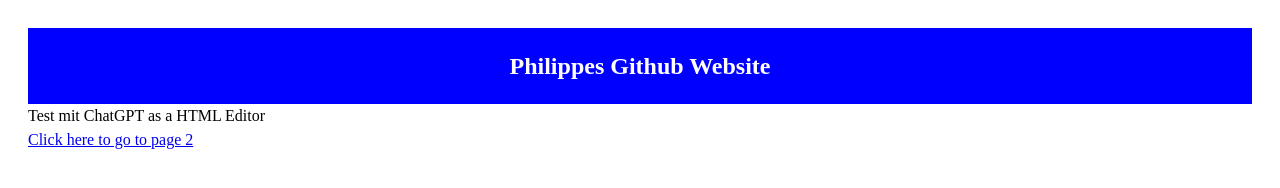
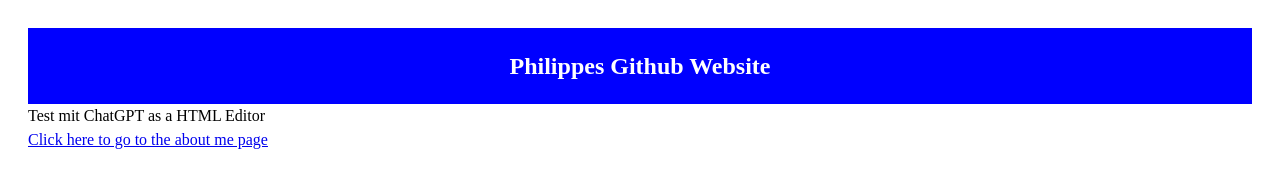
Before and after one commit to philippemeyer5/philippemeyer5.github.io, a plain HTML site: page index.html in a window 1280 px wide. Drawn offline with Linux system fonts and the light colour scheme.

Commit message:
Update index.html

```diff
--- a/index.html
+++ b/index.html
@@ -28,7 +28,7 @@
 	<div>
 		Test mit ChatGPT as a HTML Editor
 		<br>
-		<a href="aboutme.html">Click here to go to page 2</a>
+		<a href="aboutme.html">Click here to go to the about me page</a>
 	</div>
 </body>
 </html>
```
